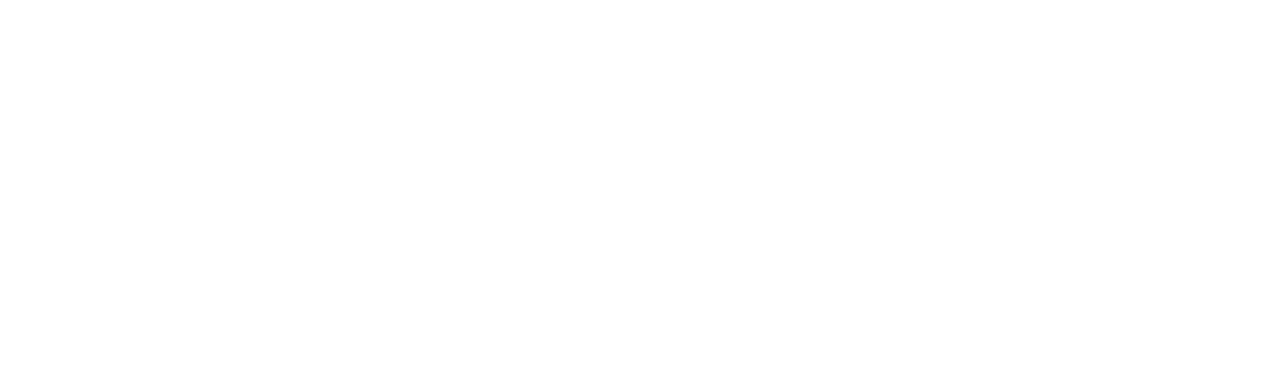
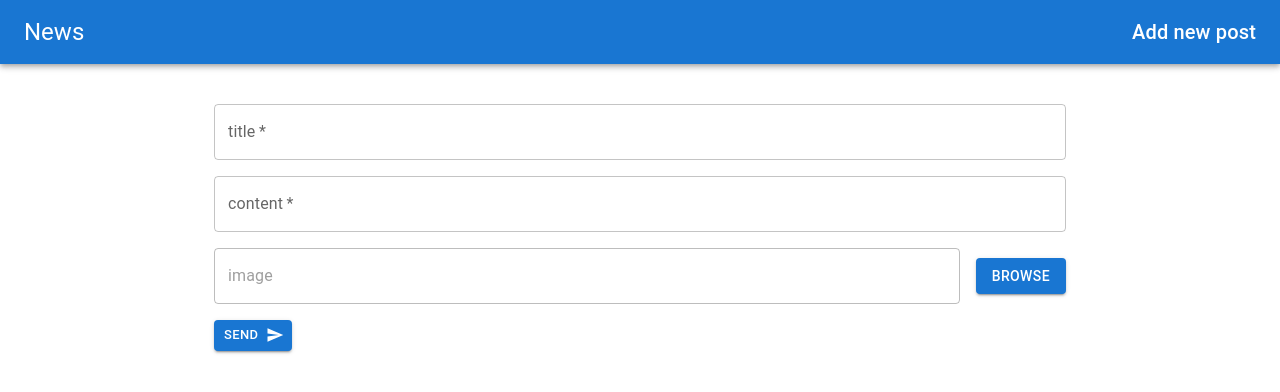
Before and after one commit to meerimkakitaeva/news-portal, a React (Create React App) app in the folder front/: page /new-post in a window 1280 px wide. Shown: the top 392 px of the page. Built offline with nearby package versions, Linux system fonts and the light colour scheme.

Commit message:
создала thunkи для создания и получения всех новостей , обработала в слайсе и отрисовала , также добавила форму создания

```diff
--- a/front/package.json
+++ b/front/package.json
@@ -6,6 +6,7 @@
     "@emotion/react": "^11.11.1",
     "@emotion/styled": "^11.11.0",
     "@mui/icons-material": "^5.14.6",
+    "@mui/lab": "^5.0.0-alpha.141",
     "@mui/material": "^5.14.6",
     "@reduxjs/toolkit": "^1.9.5",
     "@testing-library/jest-dom": "^5.17.0",
@@ -16,6 +17,7 @@
     "@types/react": "^18.2.21",
     "@types/react-dom": "^18.2.7",
     "axios": "^1.4.0",
+    "dayjs": "^1.11.9",
     "react": "^18.2.0",
     "react-dom": "^18.2.0",
     "react-redux": "^8.1.2",
--- a/front/src/App.tsx
+++ b/front/src/App.tsx
@@ -1,10 +1,19 @@
 import React from 'react';
 import {CssBaseline} from "@mui/material";
+import News from "./features/news/News";
+import NavigationToolbar from "./components/Toolbar/NavigationToolbar";
+import {Route, Routes} from "react-router";
+import NewsForm from "./features/news/components/NewsForm";
 
 const App = () => {
   return (
       <>
         <CssBaseline />
+          <NavigationToolbar />
+          <Routes>
+              <Route path="/" element={<News />} />
+              <Route path="/new-post" element={<NewsForm />} />
+          </Routes>
       </>
   );
 };
--- a/front/src/app/store.ts
+++ b/front/src/app/store.ts
@@ -1,6 +1,9 @@
 import {configureStore} from "@reduxjs/toolkit";
+import {newsReducer} from "../features/news/newsSlice";
 export const store = configureStore({
-  reducer: {}
+  reducer: {
+    news: newsReducer,
+  }
 });
 
 export type RootState = ReturnType<typeof store.getState>;
--- /dev/null
+++ b/front/src/components/Toolbar/NavigationToolbar.tsx
@@ -0,0 +1,28 @@
+import React from 'react';
+import { AppBar, styled, Toolbar, Typography } from '@mui/material';
+import { Link as NavLink } from 'react-router-dom';
+
+const Link = styled(NavLink)({
+    color: 'inherit',
+    textDecoration: 'none',
+    '&:hover': {
+        color: 'inherit'
+    },
+});
+
+const NavigationToolbar = () => {
+    return (
+        <AppBar position="sticky" sx={{mb: 5}}>
+            <Toolbar >
+                <Typography variant="h5" component="div" sx={{flexGrow: 1}}>
+                    <Link to="/">News</Link>
+                </Typography>
+                <Typography variant="h6" textAlign="right" component="p" sx={{flexGrow: 1}}>
+                    <Link to="/new-post">Add new post</Link>
+                </Typography>
+            </Toolbar>
+        </AppBar>
+    );
+};
+
+export default NavigationToolbar;
--- /dev/null
+++ b/front/src/features/news/News.tsx
@@ -0,0 +1,45 @@
+import React, {useEffect} from 'react';
+import {Container, Grid, Typography} from "@mui/material";
+import {useAppDispatch, useAppSelector} from "../../app/hooks";
+import CircularProgress from '@mui/material/CircularProgress';
+import {selectNews, selectNewsLoading} from "./newsSlice";
+import OnePost from "./components/OnePost";
+import {fetchNews} from "./newsThunk";
+
+const News = () => {
+    const dispatch = useAppDispatch();
+    const items = useAppSelector(selectNews);
+    const fetchLoading = useAppSelector(selectNewsLoading);
+
+    let news: React.ReactNode = <CircularProgress />;
+
+    if (!fetchLoading) {
+        const newPosts = [...items].reverse();
+        news = newPosts.map((post) => (
+            <OnePost
+                key={post.id}
+                title={post.title}
+                datetime={post.datetime}
+            />
+        ));
+    }
+
+    useEffect(() => {
+        dispatch(fetchNews());
+    }, [dispatch]);
+
+    return (
+        <Container maxWidth="md">
+            <Grid container spacing={2}>
+                <Grid item xs={12}>
+                    <Typography variant="h6" sx={{mb:3, mt: 2}} textAlign="center">
+                        News :
+                    </Typography>
+                    { news }
+                </Grid>
+            </Grid>
+        </Container>
+    );
+};
+
+export default News;
--- /dev/null
+++ b/front/src/features/news/components/NewsForm.tsx
@@ -0,0 +1,99 @@
+import React, {useState} from 'react';
+import {Container, Grid, TextField,} from '@mui/material';
+import {LoadingButton} from '@mui/lab';
+import SendIcon from '@mui/icons-material/Send';
+import {useAppDispatch, useAppSelector} from '../../../app/hooks';
+import FileInput from "../../../components/UI/FileInput/FileInput";
+import {selectCreateLoading} from "../newsSlice";
+import {INewsMutation} from "../../../types";
+import {createPost, fetchNews} from "../newsThunk";
+
+const NewsForm = () => {
+    const dispatch = useAppDispatch();
+    const loading = useAppSelector(selectCreateLoading);
+
+    const [state, setState] = useState<INewsMutation>({
+        title: '',
+        content: '',
+        image: null,
+    });
+
+    const fileInputChangeHandler = (e: React.ChangeEvent<HTMLInputElement>) => {
+        const {name, files} = e.target;
+        if (files) {
+            setState(prevState => ({
+                ...prevState, [name]: files[0]
+            }));
+        }
+    };
+
+    const submitFormHandler = async (e: React.FormEvent) => {
+        e.preventDefault();
+
+        await dispatch(createPost(state));
+        await dispatch(fetchNews());
+    };
+
+    const inputChangeHandler = (e: React.ChangeEvent<HTMLInputElement>) => {
+        const { name, value } = e.target;
+
+        setState(prevState => {
+            return {...prevState, [name]: value};
+        });
+    };
+
+    return (
+        <Container maxWidth="md">
+            <form
+                autoComplete="off"
+                onSubmit={submitFormHandler}
+            >
+                <Grid container direction="column" spacing={2}>
+                    <Grid item xs>
+                        <TextField
+                            id="title" label="title"
+                            value={state.title}
+                            onChange={inputChangeHandler}
+                            name="title"
+                            required
+                        />
+                    </Grid>
+
+                    <Grid item xs>
+                        <TextField
+                            id="content" label="content"
+                            value={state.content}
+                            onChange={inputChangeHandler}
+                            name="content"
+                            required
+                        />
+                    </Grid>
+
+                    <Grid item xs>
+                        <FileInput
+                            onChange={fileInputChangeHandler}
+                            name="image"
+                            label="image"
+                        />
+                    </Grid>
+
+                    <Grid item xs>
+                        <LoadingButton
+                            type="submit"
+                            size="small"
+                            endIcon={<SendIcon />}
+                            loading={loading}
+                            loadingPosition="end"
+                            variant="contained"
+                        >
+                            <span>Send</span>
+                        </LoadingButton>
+                    </Grid>
+                </Grid>
+            </form>
+        </Container>
+
+    );
+};
+
+export default NewsForm;
--- /dev/null
+++ b/front/src/features/news/components/OnePost.tsx
@@ -0,0 +1,37 @@
+import React from 'react';
+import {Card, CardActionArea, CardContent, CardMedia, Grid, Typography} from '@mui/material';
+const dayjs = require('dayjs');
+
+interface Props {
+    title: string,
+    datetime: string,
+    image?: string | null;
+}
+
+const OnePost: React.FC<Props> = ({title, datetime, image}) => {
+
+    const productImage = image ? `http://localhost:8000/${image}` : '';
+    const newDate = dayjs(datetime).format('YYYY-MM-DD HH:mm:ss');
+
+    return (
+        <Card sx={{ mb: 3 }}>
+            <CardActionArea>
+                <CardContent sx={{ display: 'flex'}}>
+                    <Grid>
+                        {productImage && <Grid sx={{marginLeft: '10px'}}>
+                            <CardMedia component="img" image={productImage} sx={{ width: '70px', height: '70px' }} />
+                        </Grid>}
+                        <Typography gutterBottom  component="div" sx={{fontSize: '20px' }}>
+                            { title } ...
+                        </Typography>
+                        <Typography gutterBottom component="div" sx={{ color: 'gray', fontSize: '12px' }}>
+                            { newDate }
+                        </Typography>
+                    </Grid>
+                </CardContent>
+            </CardActionArea>
+        </Card>
+    );
+};
+
+export default OnePost;
--- /dev/null
+++ b/front/src/features/news/newsSlice.ts
@@ -0,0 +1,50 @@
+import {INews} from "../../types";
+import {createSlice} from "@reduxjs/toolkit";
+import {createPost, fetchNews} from "./newsThunk";
+import {RootState} from "../../app/store";
+
+interface NewsState {
+    news: INews[];
+    fetchLoading: boolean;
+    createLoading: boolean;
+}
+
+const initialState: NewsState = {
+    news: [],
+    fetchLoading: false,
+    createLoading: false,
+}
+
+export const newsSlice = createSlice({
+    name: 'news',
+    initialState,
+    reducers: {},
+    extraReducers: (builder) => {
+      builder.addCase(fetchNews.pending, (state) => {
+          state.fetchLoading = true;
+      });
+      builder.addCase(fetchNews.fulfilled, (state, action) => {
+          state.fetchLoading = false;
+          state.news = action.payload;
+      });
+      builder.addCase(fetchNews.rejected, (state) => {
+          state.fetchLoading = true;
+      });
+
+
+      builder.addCase(createPost.pending, (state) => {
+          state.fetchLoading = true;
+      });
+      builder.addCase(createPost.fulfilled, (state) => {
+          state.fetchLoading = false;
+      });
+      builder.addCase(createPost.rejected, (state) => {
+          state.fetchLoading = true;
+      });
+    }
+});
+
+export const newsReducer = newsSlice.reducer;
+export const selectNews = (state: RootState) => state.news.news;
+export const selectNewsLoading = (state: RootState) => state.news.fetchLoading;
+export const selectCreateLoading = (state: RootState) => state.news.createLoading;
--- /dev/null
+++ b/front/src/features/news/newsThunk.ts
@@ -0,0 +1,28 @@
+import {createAsyncThunk} from "@reduxjs/toolkit";
+import axiosApi from "../../axiosApi";
+import {INews, INewsMutation} from "../../types";
+
+export const fetchNews = createAsyncThunk<INews[]>(
+    'news/fetchAll',
+    async () => {
+        const newsResponse = await axiosApi.get<INews[]>('/news');
+        return newsResponse.data;
+    }
+);
+export const createPost = createAsyncThunk<void, INewsMutation>(
+    'news/create',
+    async (post) => {
+        const formData = new FormData();
+
+        const keys = Object.keys(post) as (keyof INewsMutation)[];
+        keys.forEach(key => {
+            const value = post[key];
+
+            if (value !== undefined && value !== null) {
+                formData.append(key, value);
+            }
+        });
+
+        await axiosApi.post('/news', formData);
+    }
+);
--- /dev/null
+++ b/front/src/types.ts
@@ -0,0 +1,13 @@
+export interface INews {
+    id: string,
+    title: string,
+    content: string,
+    image: string | null,
+    datetime: string,
+}
+
+export interface INewsMutation {
+    title: string,
+    content: string,
+    image?: string | null,
+}
```
Also changed, not shown: 1 other file (tests, documents, lock files or other folders).
